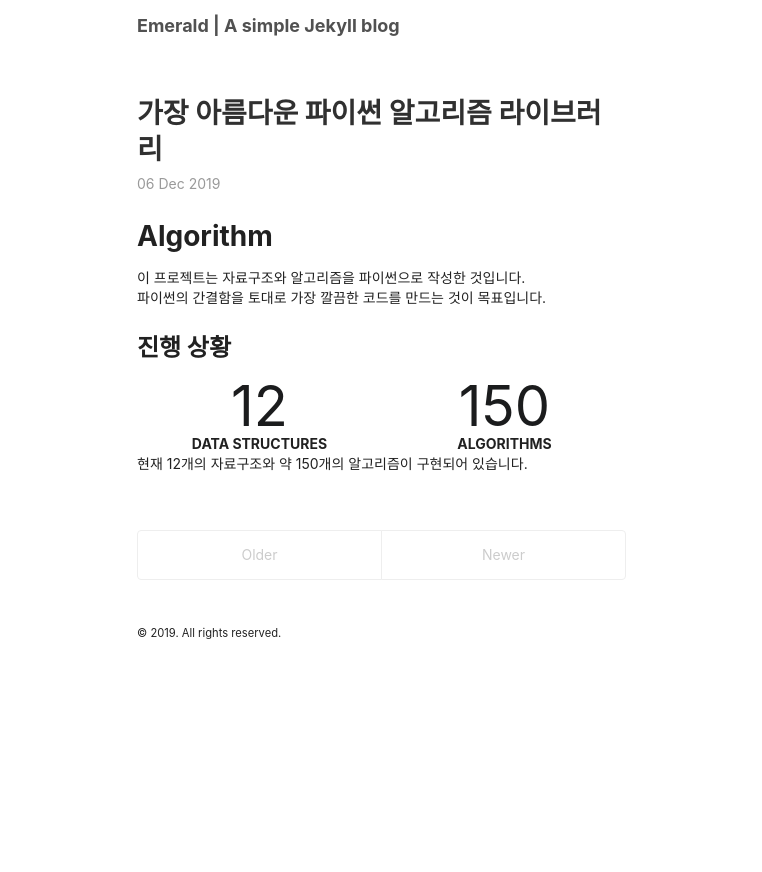
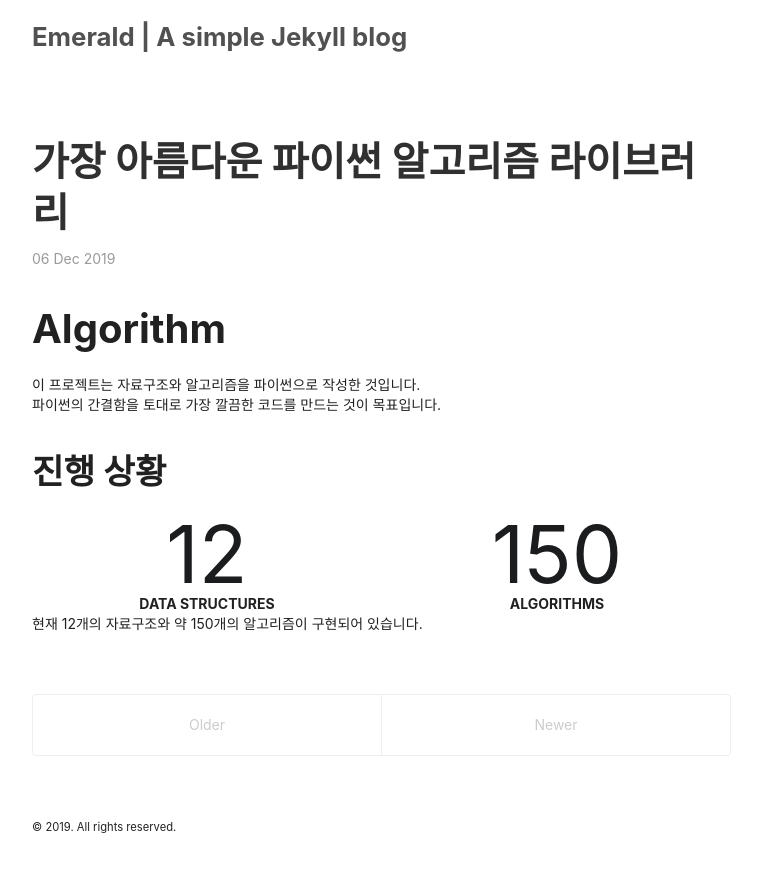
Before and after one commit to 19-2-SKKU-OSS/2019-2-OSS-L7, a Jekyll site: the page built from index.html, in a window 1280 px wide. Shown: the top 872 px of the page, without its empty margins (258-1020 px from the left). Built offline with Jekyll 4.4.1, drawn with Linux system fonts in a browser that asks for light colours; nearby versions of some CDN libraries; some web fonts are replaced; the list of posts is cut into pages by our own code.

Commit message:
[Edit] Feed important to html font settings

```diff
--- a/_sass/_base.scss
+++ b/_sass/_base.scss
@@ -16,11 +16,11 @@ body {
 }
 
 html {
-  font-size: $root-font-size;
-  line-height: $root-line-height;
+  font-size: $root-font-size !important;
+  line-height: $root-line-height !important;
 
   @media (min-width: $large-breakpoint) {
-    font-size: $large-font-size;
+    font-size: $large-font-size !important;
   }
 }
 
```
